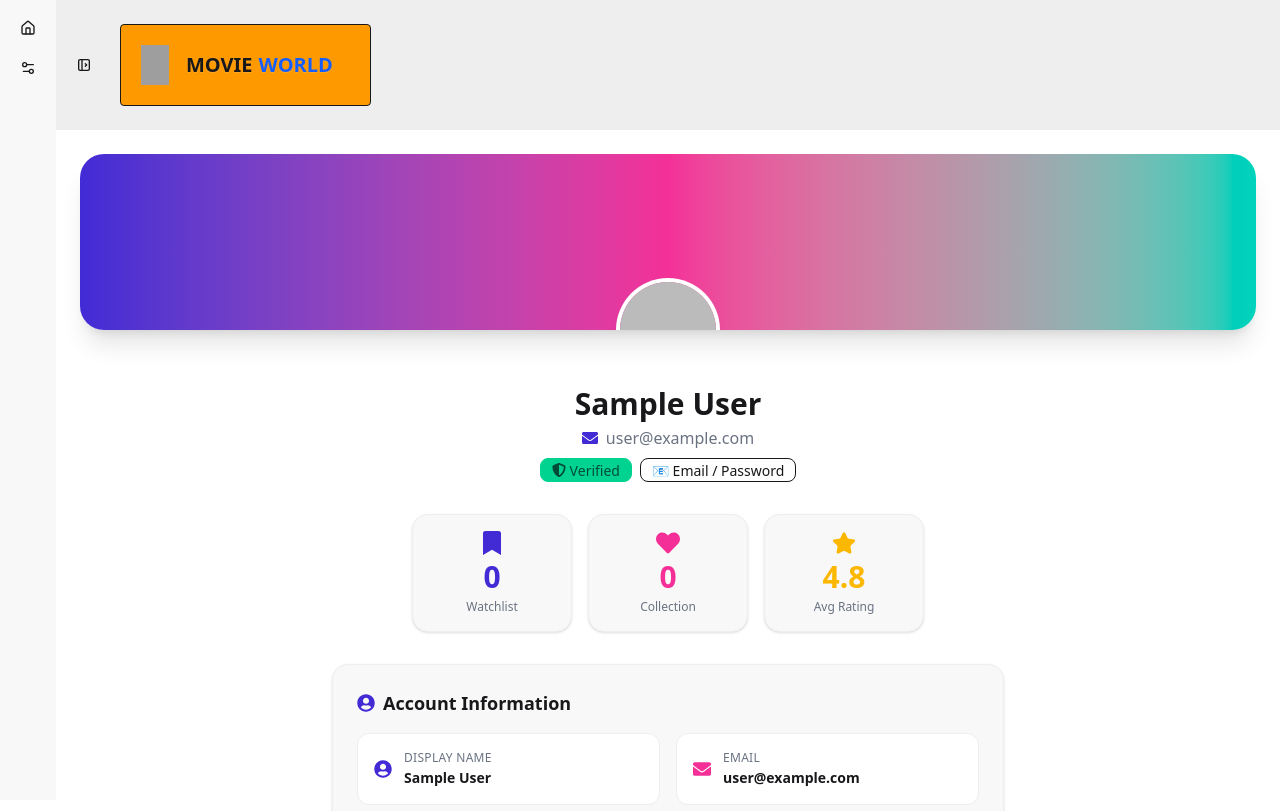
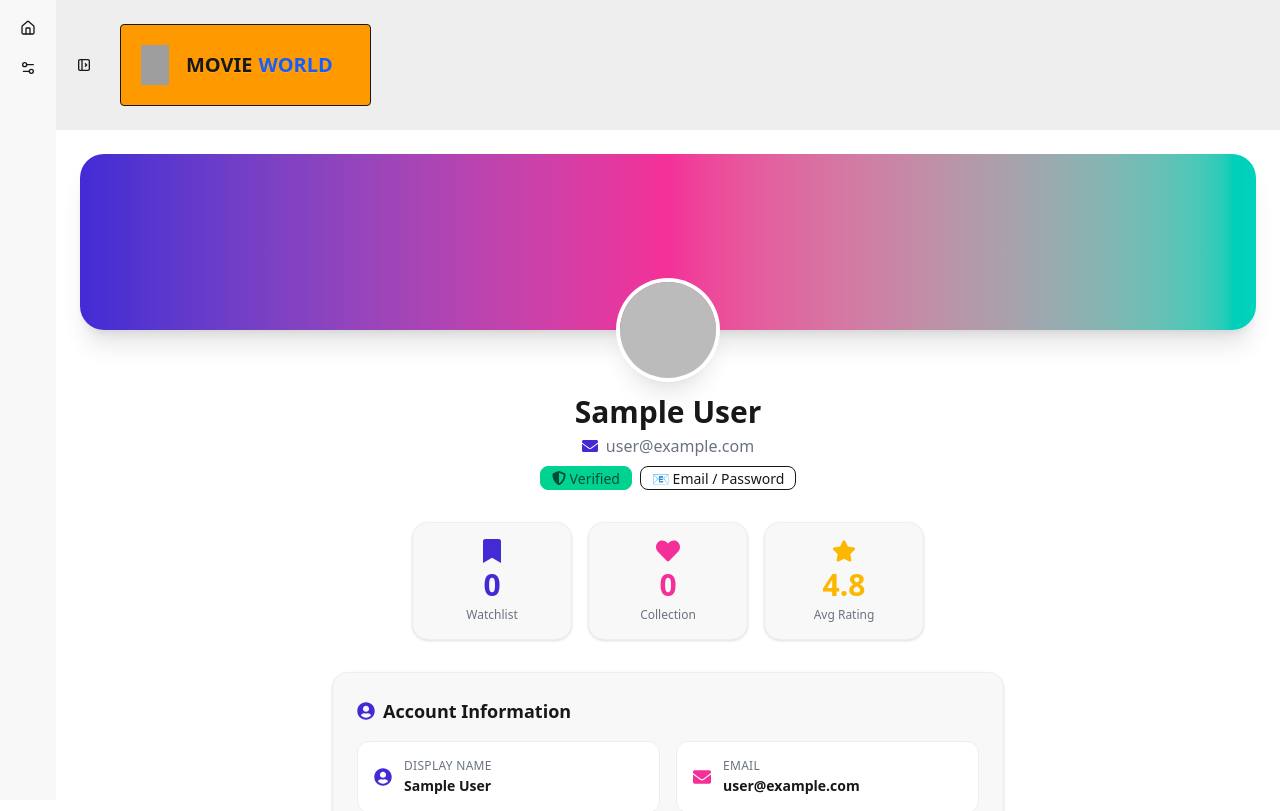
Before and after one commit to Sadeed978/movie-world-client, a React (Vite) app: page /dashboard/profile in a window 1280 px wide. Shown: the top 811 px of the page. Built offline with nearby package versions, Linux system fonts and the light colour scheme; no server answers; sample sign-in values are in the browser's storage; grey boxes are pictures that could not be loaded.

Commit message:
added the nigth vision and light mission

```diff
--- a/src/Pages/Profile.jsx
+++ b/src/Pages/Profile.jsx
@@ -36,29 +36,26 @@ const Profile = () => {
   return (
     <div className="min-h-screen bg-base-100 p-6">
 
-      {/* ── Cover + Avatar ── */}
-      <div className="relative rounded-3xl overflow-hidden shadow-xl mb-6">
-        {/* Cover gradient */}
-        <div className="h-44 bg-gradient-to-r from-primary via-secondary to-accent" />
+      {/* ── Cover ── */}
+      <div className="rounded-3xl overflow-hidden shadow-xl h-44 bg-gradient-to-r from-primary via-secondary to-accent mb-0" />
 
-        {/* Avatar */}
-        <div className="absolute left-1/2 -translate-x-1/2 -bottom-12">
+      {/* ── Avatar (outside overflow-hidden, overlaps cover) ── */}
+      <div className="flex justify-center -mt-12 mb-4">
         {user?.photoURL ? (
           <img
             src={user.photoURL}
             alt="avatar"
-              className="w-24 h-24 rounded-full ring-4 ring-base-100 object-cover shadow-lg"
+            className="w-24 h-24 rounded-full ring-4 ring-base-100 object-cover shadow-xl"
           />
         ) : (
-            <div className="w-24 h-24 rounded-full ring-4 ring-base-100 bg-base-300 flex items-center justify-center shadow-lg">
+          <div className="w-24 h-24 rounded-full ring-4 ring-base-100 bg-base-300 flex items-center justify-center shadow-xl">
             <FaUserCircle className="text-5xl text-base-content/40" />
           </div>
         )}
       </div>
-      </div>
 
       {/* ── Name & Email ── */}
-      <div className="text-center mt-14 mb-8">
+      <div className="text-center mb-8">
         <h1 className="text-3xl font-extrabold">{user?.displayName || "Movie Fan"}</h1>
         <p className="text-gray-500 flex items-center justify-center gap-2 mt-1">
           <FaEnvelope className="text-primary" /> {user?.email}
```
Lines whose indentation alone changed are shown as unchanged.
